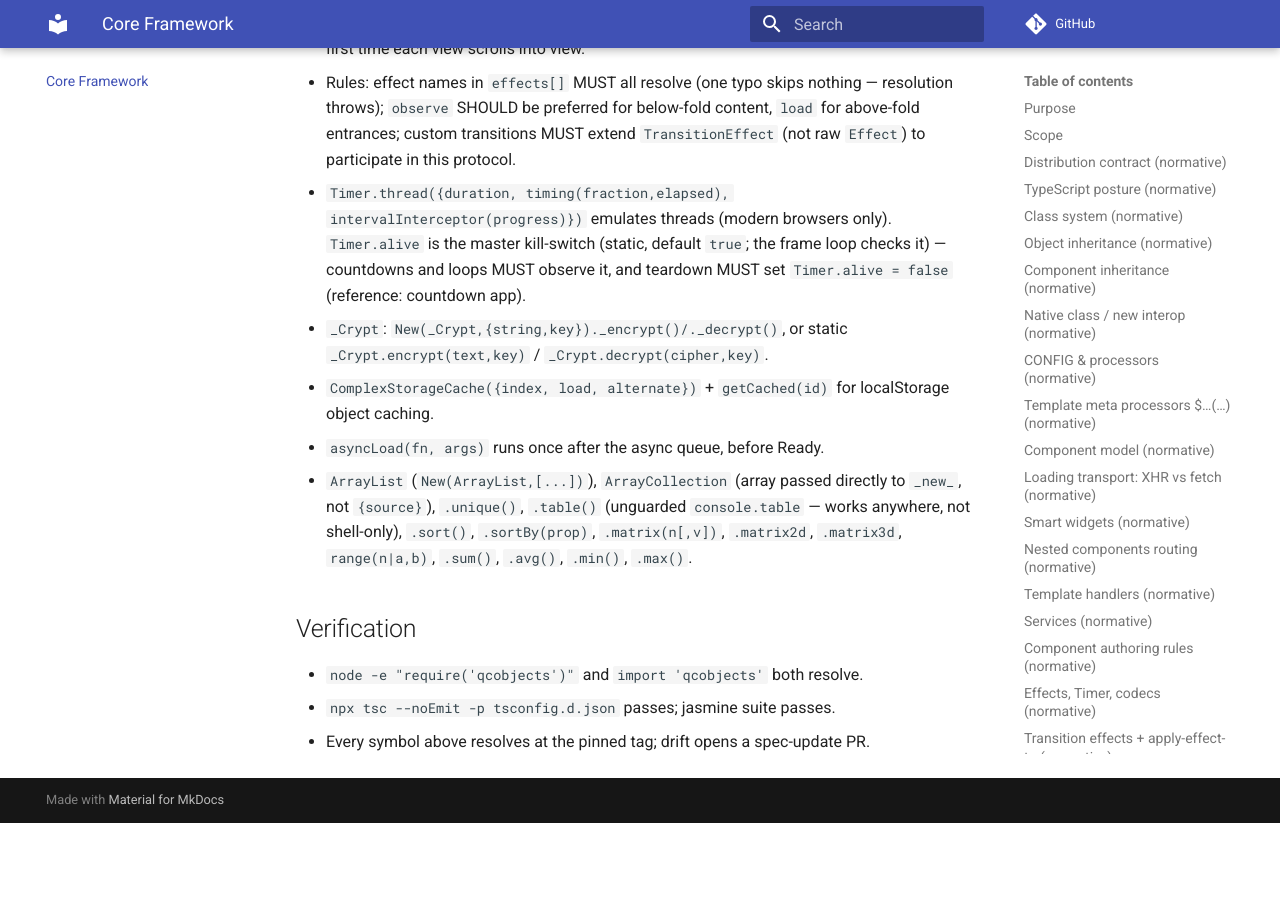
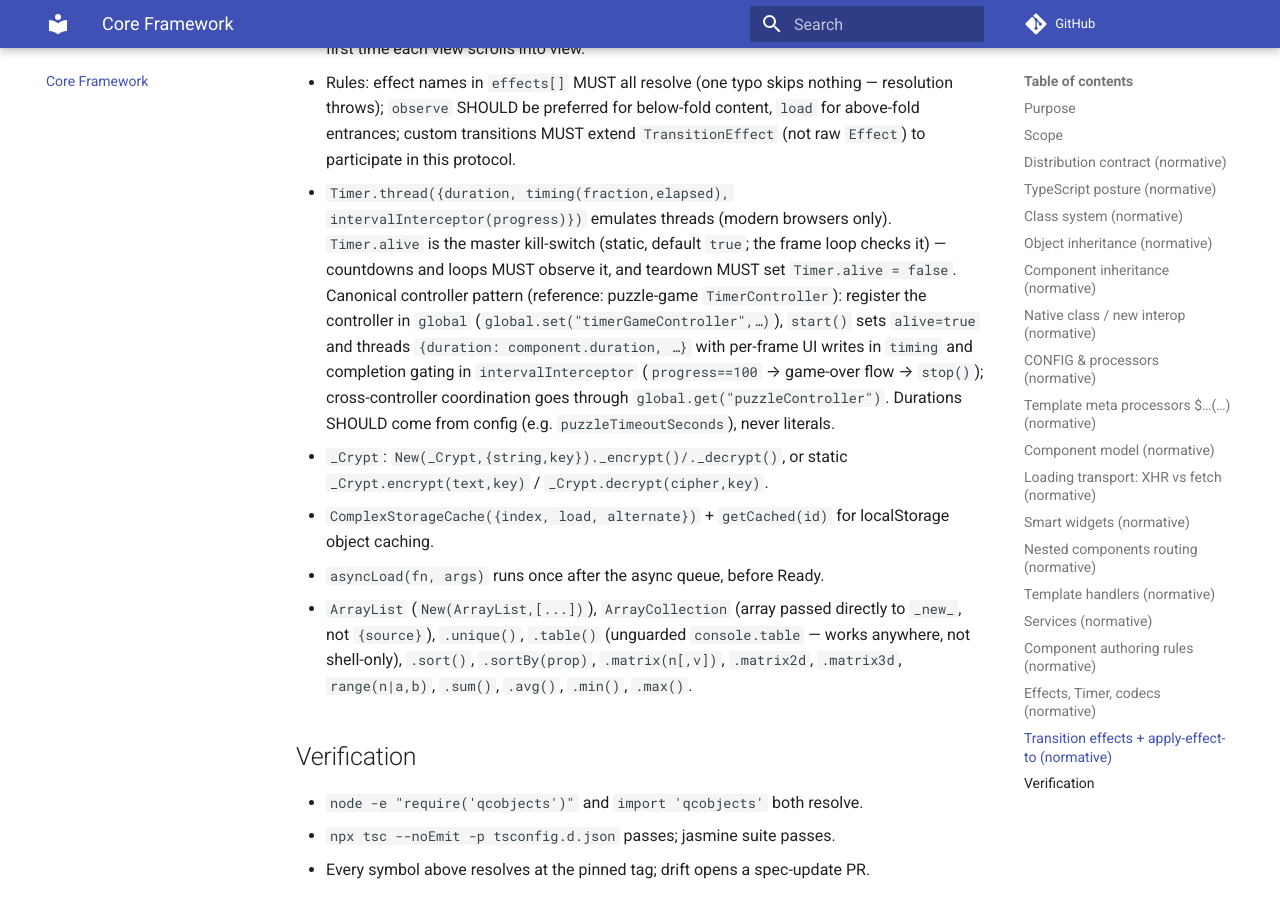
Before and after one commit to QCObjects/product-specs, an MkDocs documentation site: the page built from docs/03-core-framework.md, in a window 1280 px wide and 900 px high, scrolled down 12906 px. Built offline with MkDocs 1.6.1 and Material for MkDocs 9.7.7, drawn with Linux system fonts in a browser that asks for light colours; comment, search, counter and statistics services are not loaded; before the commit the page ends 13729 px from its top, so only the background shows below that.

Commit message:
feat: TimerController pattern + file-sink microservices (03/02)

```diff
--- a/docs/03-core-framework.md
+++ b/docs/03-core-framework.md
@@ -542,8 +542,14 @@ pinned at `https://github.com/QCObjects/QCObjects/blob/v2.5.142/src/TransitionEf
 - `Timer.thread({duration, timing(fraction,elapsed), intervalInterceptor(progress)})`
   emulates threads (modern browsers only). `Timer.alive` is the master
   kill-switch (static, default `true`; the frame loop checks it) — countdowns
-  and loops MUST observe it, and teardown MUST set `Timer.alive = false`
-  (reference: countdown app).
+  and loops MUST observe it, and teardown MUST set `Timer.alive = false`.
+  Canonical controller pattern (reference: puzzle-game `TimerController`):
+  register the controller in `global` (`global.set("timerGameController",…)`),
+  `start()` sets `alive=true` and threads `{duration: component.duration, …}`
+  with per-frame UI writes in `timing` and completion gating in
+  `intervalInterceptor` (`progress==100` → game-over flow → `stop()`);
+  cross-controller coordination goes through `global.get("puzzleController")`.
+  Durations SHOULD come from config (e.g. `puzzleTimeoutSeconds`), never literals.
 - `_Crypt`: `New(_Crypt,{string,key})._encrypt()/._decrypt()`, or static
   `_Crypt.encrypt(text,key)` / `_Crypt.decrypt(cipher,key)`.
 - `ComplexStorageCache({index, load, alternate})` + `getCached(id)` for
```
Also changed, not shown: docs/02-architecture.md (+7 -0 lines).
